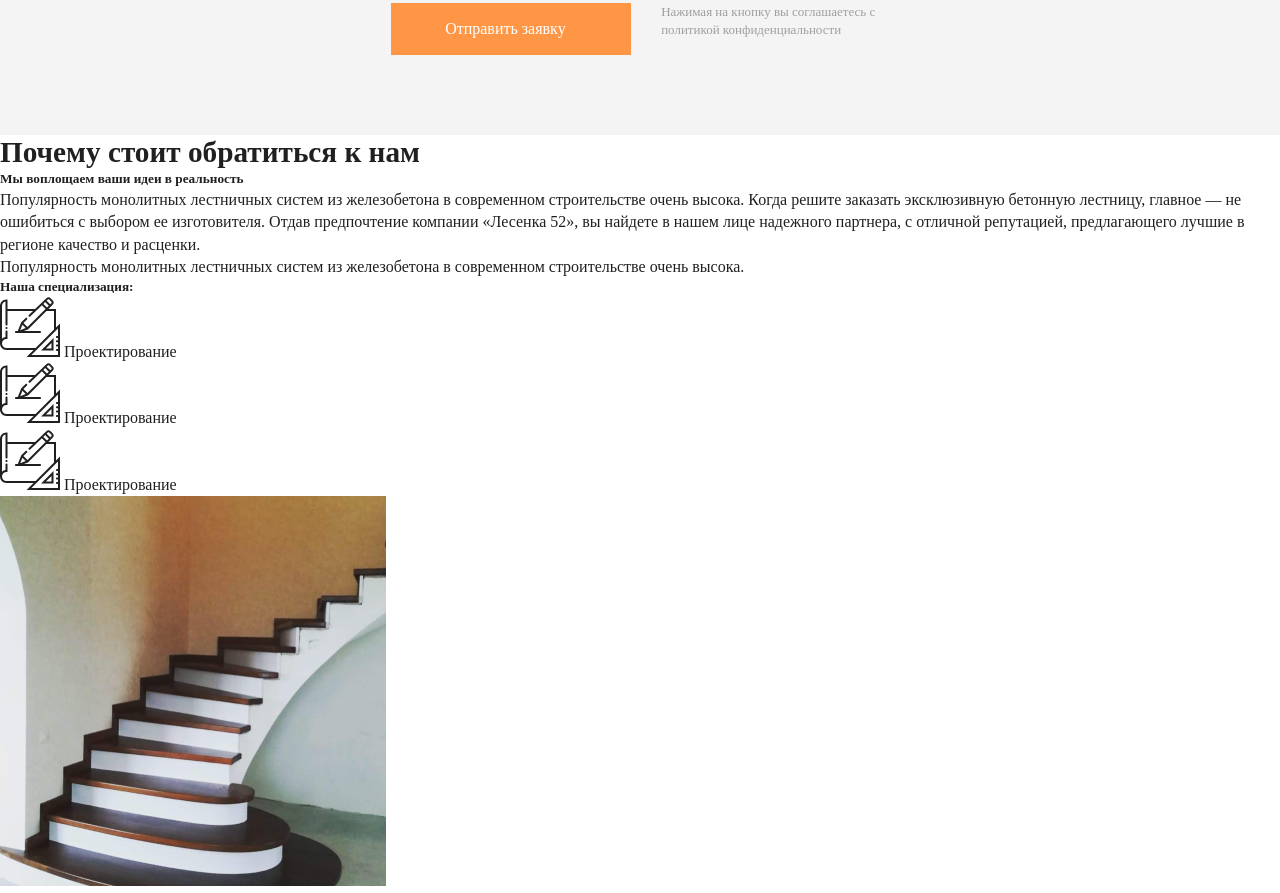
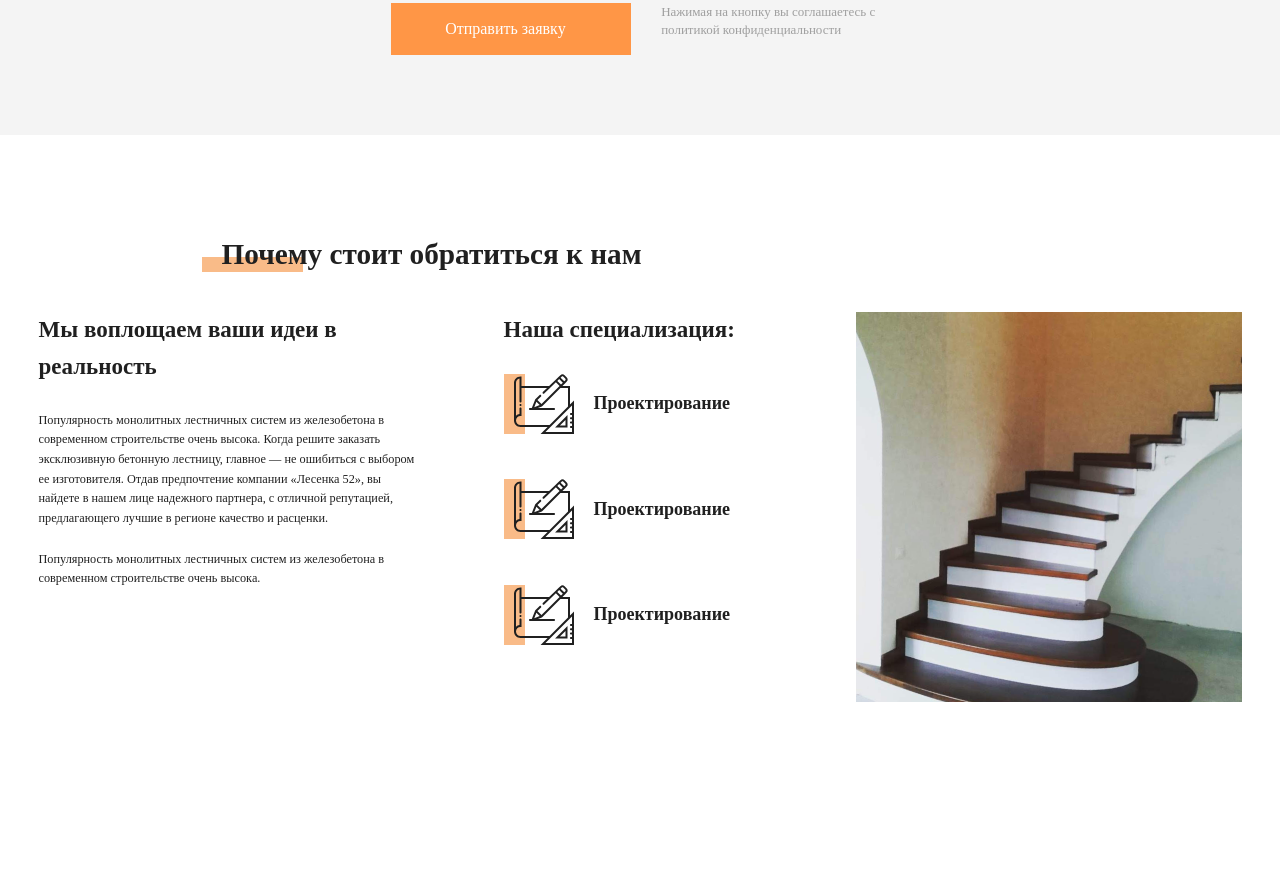
Before and after one commit to nolesh11/project, a plain HTML site: page index.html in a window 1280 px wide. Shown: the part 2339-3232 px from the top of the page. After the commit the page ends 3141 px from the top, so only its background shows below. Drawn offline with Linux system fonts and the light colour scheme.

Commit message:
styled 4 section

```diff
--- a/css/index.css
+++ b/css/index.css
@@ -421,7 +421,7 @@ section:nth-child(2){
 
 }
 
-/*  2 section */
+/*  3 section */
 
 section:nth-child(3){
     padding: calc(2vw + 32px) calc(28.2vw - 80px) 80px;
@@ -480,3 +480,72 @@ section:nth-child(3) input{
         text-align: center;
     }
 }
+
+/* 4 section */
+
+section:nth-child(4){
+    margin-bottom: calc(4.2vw + 46px);
+    /* position: relative; */
+}
+
+/* .rectangle_treat{
+    position: absolute;
+    top: 50px;
+    left: 200px;
+} */
+
+section:nth-child(4) h2{
+    margin-top: calc(2.6vw + 69px);
+    margin: calc(2.6vw + 69px) calc(22vw - 80px) 40px;
+    padding-left: 20px;
+    background: url(../assets/img/Rectangle\ 291.svg);
+    background-repeat: no-repeat;
+    background-position: top 20px left -10px;
+    background-size: calc(1.3vw + 94px);
+}
+
+.treatment{
+    /* margin: 0 calc(22vw - 73px); */
+    /* margin: 0 calc(22vw - 73px); */
+    display: flex;
+    gap: 40px 85px;
+    flex-wrap: wrap;
+    justify-content: center;
+}
+
+.treatment h5{
+    font-size: 23px;
+    font-weight: 600;
+    line-height: 160%;
+    margin-bottom: calc(0.6vw + 17px);
+}
+
+.treatment p{
+    font-size: calc(0.1vw + 11px);
+    line-height: 160%;
+    margin-bottom: calc(1.3vw + 4.4px);
+}
+
+
+.reason{
+    flex-basis: 380px;
+}
+
+.specialization{
+    flex-basis: 267px;
+}
+
+.type_spec{
+    margin-bottom: calc(-0.6vw + 53px);
+    padding-left: 10px;
+    display: flex;
+    gap: 20px;
+    background: url(../assets/img/Rectangle\ 306.svg);
+    background-repeat: no-repeat;
+}
+
+.type_spec span{
+    align-self: center;
+    font-size: 18px;
+    font-weight: 600;
+}
```
